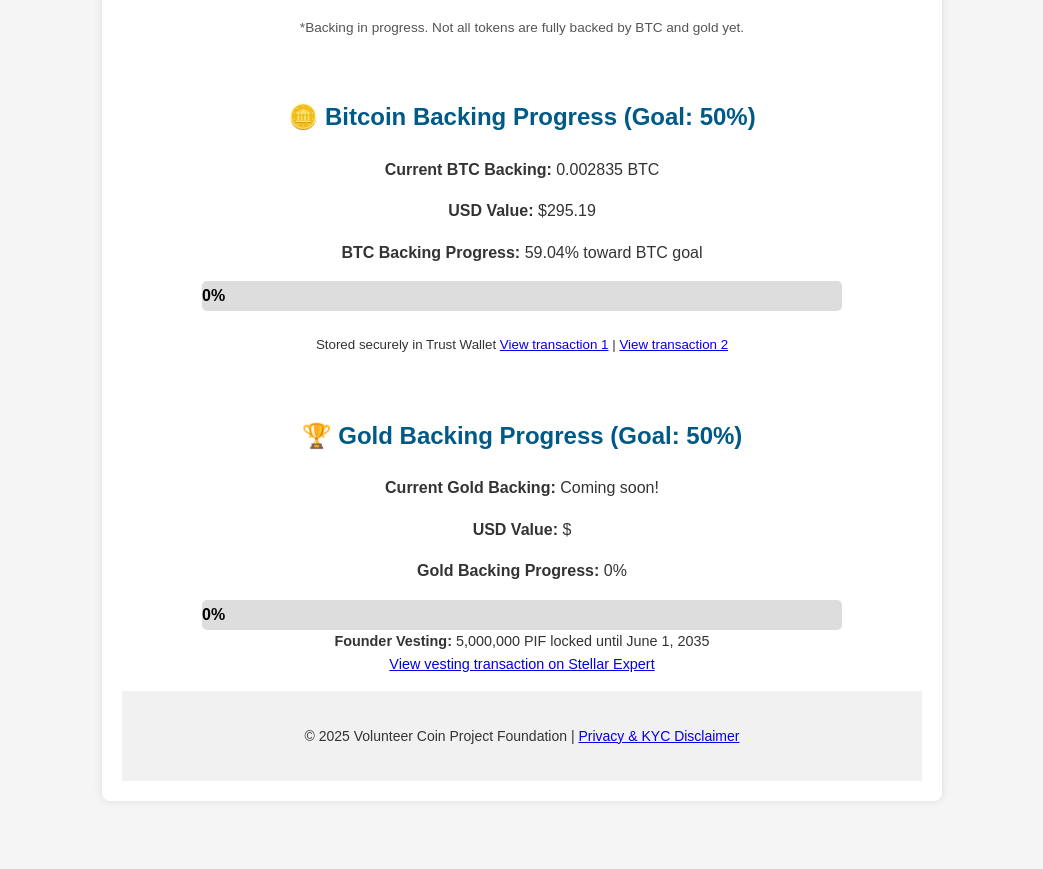
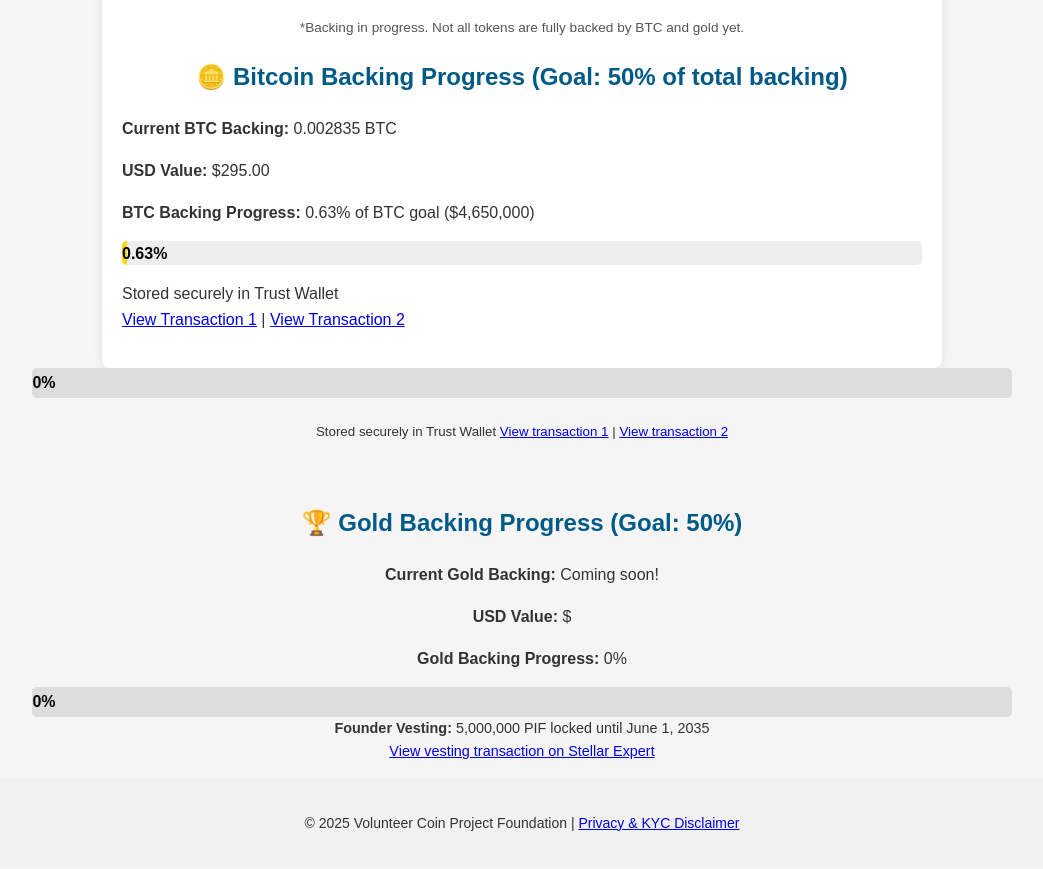
Before and after one commit to Sholameister/volunteercoinproject.org, a plain HTML site: page PIF_Token_Landing_With_RugPull_Protection.html in a window 1280 px wide. Shown: the part 1342-2211 px from the top of the page, without its empty margins (118-1161 px from the left). Before the commit the page ends 2171 px from the top, so only its background shows below. Drawn offline with Linux system fonts and the light colour scheme; no server answers.

Commit message:
Update PIF_Token_Landing_With_RugPull_Protection.html

```diff
--- a/PIF_Token_Landing_With_RugPull_Protection.html
+++ b/PIF_Token_Landing_With_RugPull_Protection.html
@@ -69,12 +69,20 @@
       *Backing in progress.  Not all tokens are fully backed by BTC and gold yet.
     </p>
  </script>
-  <div style="text-align:center; margin-top: 60px;">
-  <h2>🪙 Bitcoin Backing Progress (Goal: 50%)</h2>
+ <div class="section">
+  <h2>🪙 Bitcoin Backing Progress (Goal: 50% of total backing)</h2>
   <p><strong>Current BTC Backing:</strong> 0.002835 BTC</p>
-  <p><strong>USD Value:</strong> $295.19</p>
-  <p><strong>BTC Backing Progress:</strong> 59.04% toward BTC goal</p>
-  <div class="progress-bar-container">
+  <p><strong>USD Value:</strong> $295.00</p>
+  <p><strong>BTC Backing Progress:</strong> 0.63% of BTC goal ($4,650,000)</p>
+  <div class="progress-bar-container" style="background-color: #eee; border-radius: 5px; overflow: hidden; width: 100%; height: 24px; margin-top: 8px;">
+    <div class="progress-bar" style="width: 0.63%; background-color: gold; height: 100%; text-align: center; color: black; font-weight: bold;">
+      0.63%
+    </div>
+  </div>
+  <p class="note">Stored securely in Trust Wallet<br>
+    <a href="https://example.com/tx1" target="_blank">View Transaction 1</a> |
+    <a href="https://example.com/tx2" target="_blank">View Transaction 2</a>
+  </p>
 
   </div>
 </div>
```
